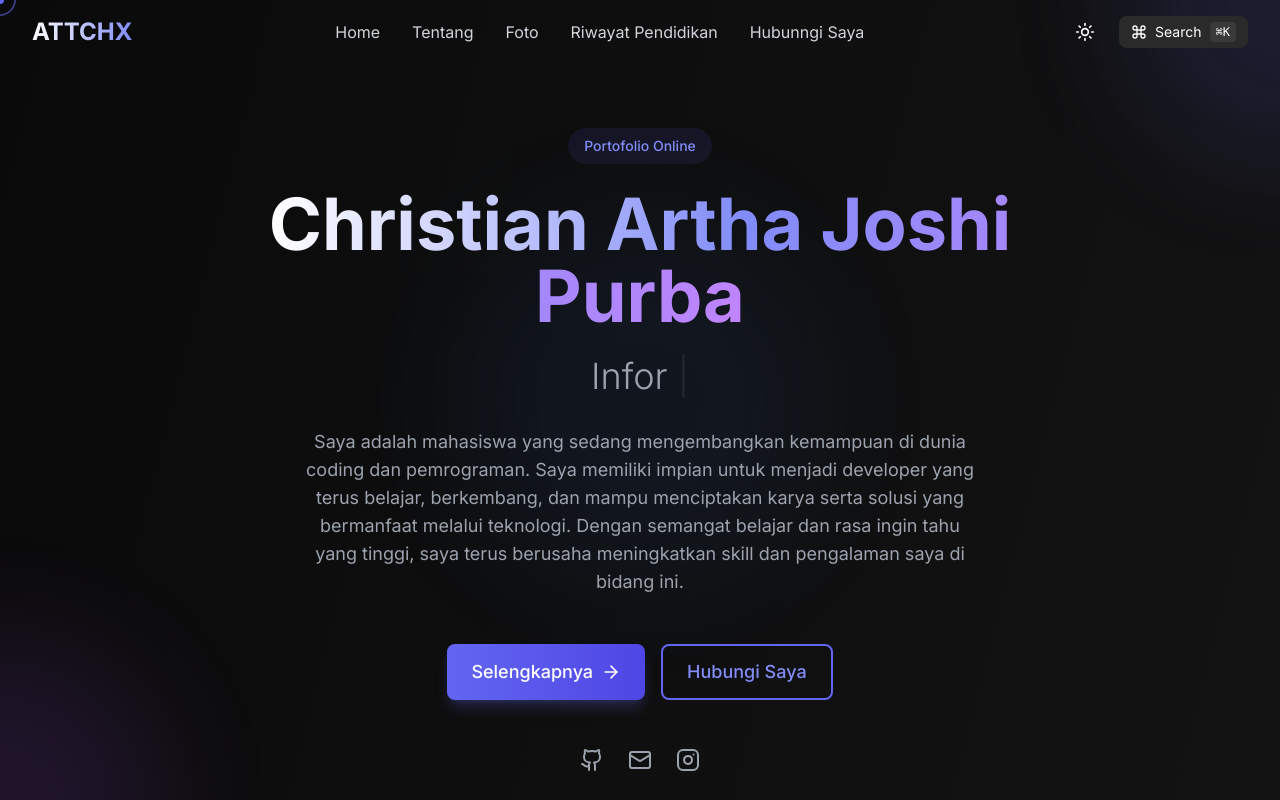
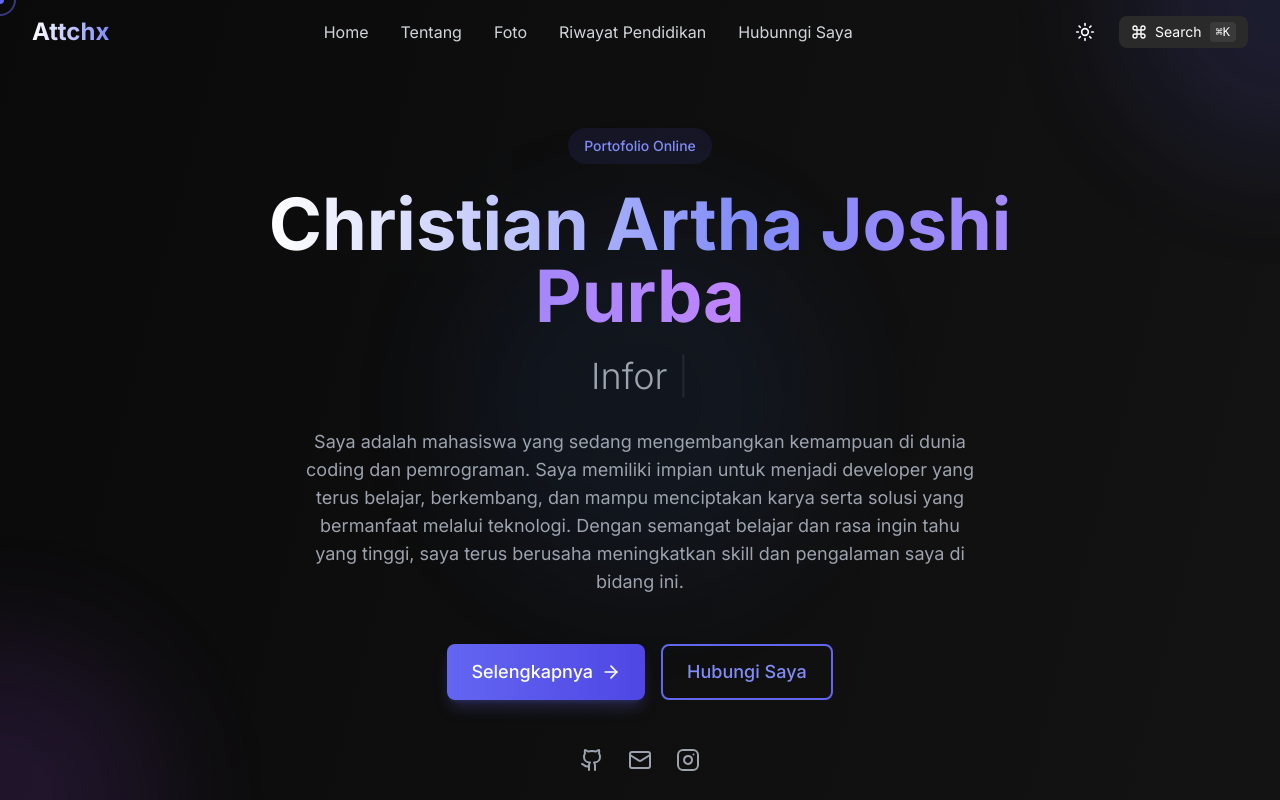
Before and after one commit to arthaajoshipurba-cyber/portofolio, a Vue app: page / in a window 1280 px wide. Shown: the top 800 px of the page. Built offline with nearby package versions, Linux system fonts and the light colour scheme.

Commit message:
Update Navigation.vue

```diff
--- a/src/components/layout/Navigation.vue
+++ b/src/components/layout/Navigation.vue
@@ -3,7 +3,7 @@
     <Container>
       <nav class="flex items-center justify-between h-16">
         <a href="#" class="text-2xl font-bold bg-gradient-to-r from-white to-primary-400 bg-clip-text text-transparent">
-          ATTCHX
+          Attchx
         </a>
 
         <div class="hidden md:flex items-center gap-8">
```
